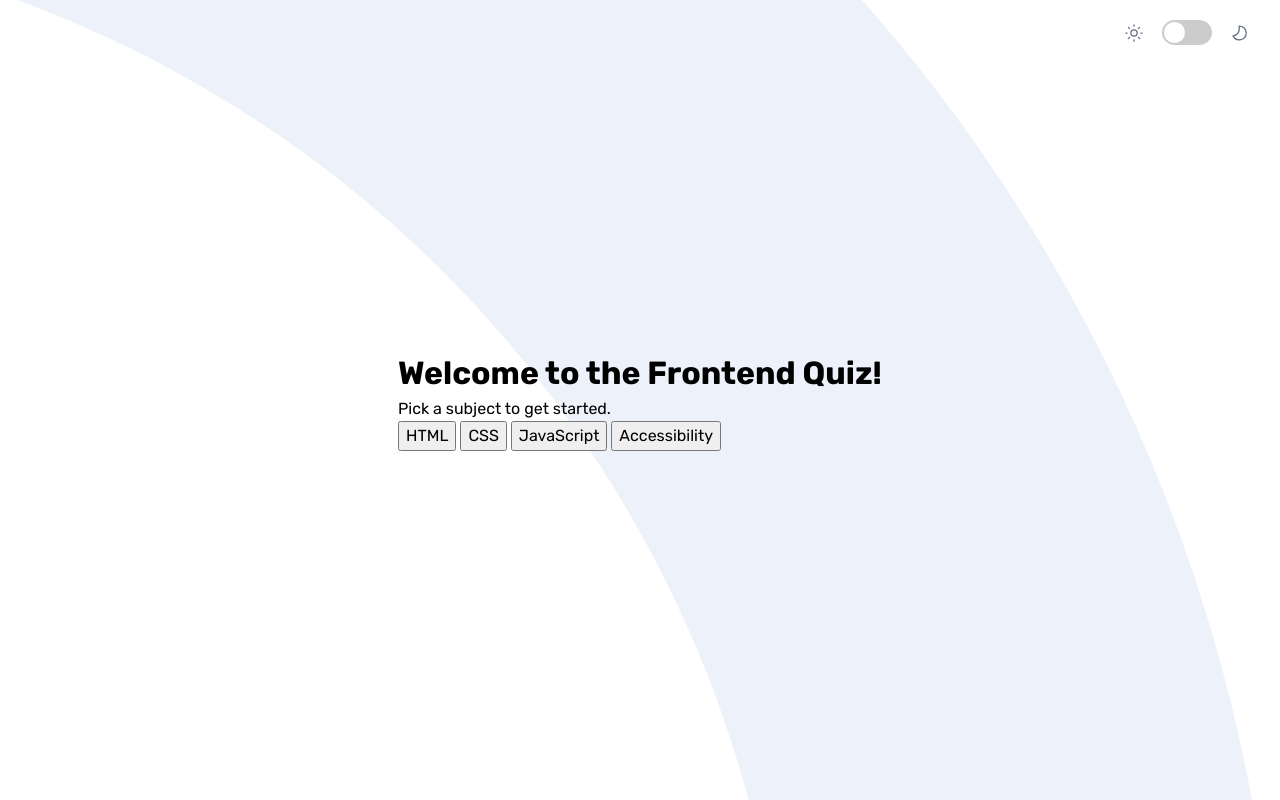
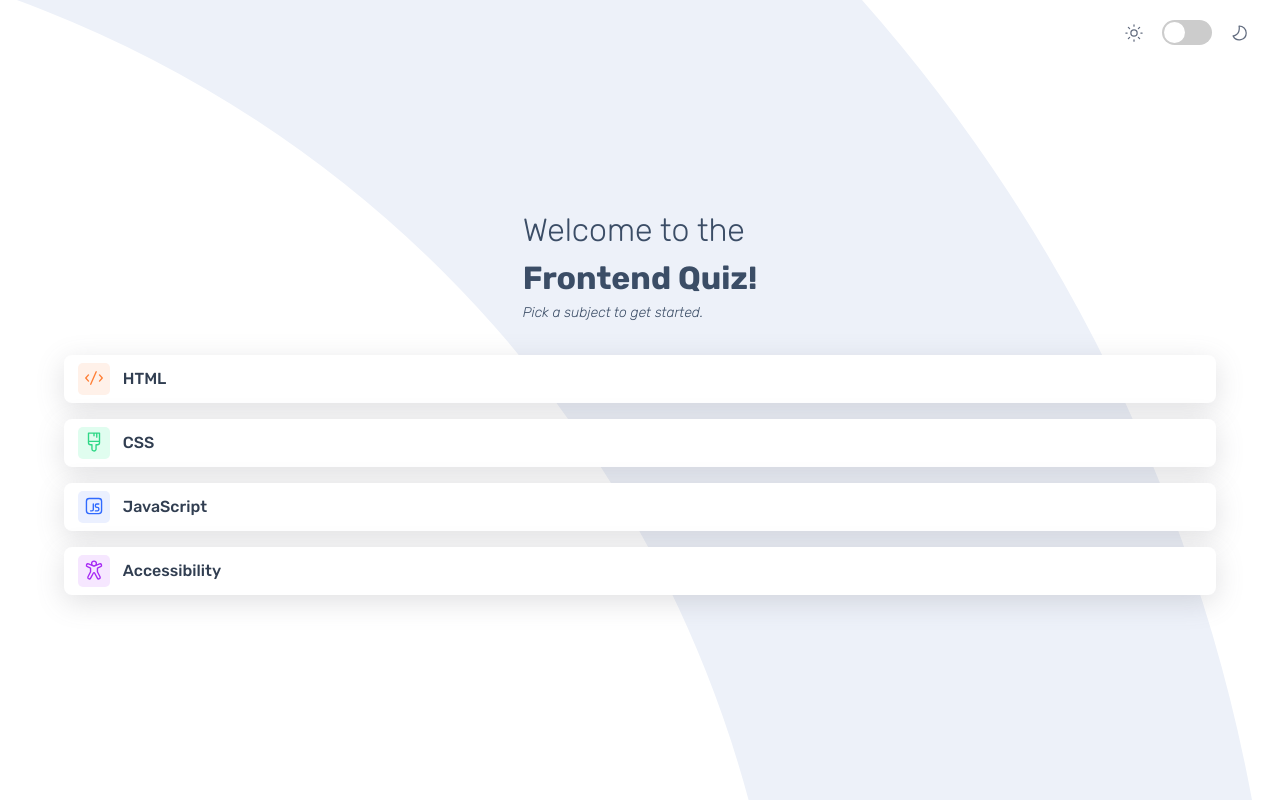
Before and after one commit to Hexerse/frontend-quiz, a plain HTML site: page index.html in a window 1280 px wide. Drawn offline with Linux system fonts and the light colour scheme.

Commit message:
header + buttons + dark mode for them

```diff
--- a/index.html
+++ b/index.html
@@ -35,15 +35,15 @@
 
     <main class="frontend__quiz">
       <header class="quiz__header">
-        <h1 class="quiz__welcome">Welcome to the Frontend Quiz!</h1>
+        <h1 class="quiz__welcome"><span class="welcome__nobold">Welcome to the</span> <br> Frontend Quiz!</h1>
         <p class="quiz__getstarted">Pick a subject to get started.</p>
       </header>
 
       <div class="quiz__buttons">
-        <button class="buttons__choose">HTML</button>
-        <button class="buttons__choose">CSS</button>
-        <button class="buttons__choose">JavaScript</button>
-        <button class="buttons__choose">Accessibility</button>
+        <button class="buttons__topics"><span class="topics">HTML</span></button>
+        <button class="buttons__topics"><span class="topics">CSS</span></button>
+        <button class="buttons__topics"><span class="topics">JavaScript</span></button>
+        <button class="buttons__topics"><span class="topics">Accessibility</span></button>
       </div>
     </main>
     <!-- Quiz menu end -->
--- a/js/main.js
+++ b/js/main.js
@@ -2,16 +2,32 @@ const dark = document.querySelector(".dark-mode");
 const light = document.querySelector(".light-mode");
 const icons = document.querySelectorAll(".icon");
 const toggleMode = document.getElementById("toggle-switch");
+const darkText = document.querySelector('.dark__text')
+const darkBackground = document.querySelector('dark__background')
 const body = document.body;
 
 const darkMode = () => {
+  const topicButtons = document.querySelectorAll('.buttons__topics');
+  const quiz = document.querySelector('.frontend__quiz')
+
   toggleMode.addEventListener("click", () => {
     //Body toggle
     body.classList.toggle("dark-mode");
+
+    //Header toggle
+    quiz.classList.toggle("dark__text");
+
     //Icon toggle
     icons.forEach((icon) => {
       icon.classList.toggle("dark-switch");
     });
+    //toggle topic buttons
+    topicButtons.forEach((topic) => {
+      topic.classList.toggle("dark__text")
+      topic.classList.toggle("dark__background")
+    })
+
+
   });
 };
 
--- a/styles/welcome.css
+++ b/styles/welcome.css
@@ -73,7 +73,7 @@ h6 {
   --font-family: "Rubik", sans-serif;
   --fw-light: 200;
   --fw-medium: 400;
-  --fw-bold: 600;
+  --fw-bold: 500;
 }
 
 body {
@@ -83,6 +83,11 @@ body {
   height: 100vh;
 
   font-family: var(--font-family);
+  transition: all 0.3s ease-in;
+}
+
+button:hover{
+  cursor: pointer;
 }
 
 .icon{
@@ -171,3 +176,115 @@ body {
 .toggle-switch:checked + .toggle-label::before {
   transform: translateX(25px);
 }
+
+.frontend__quiz{
+  display: flex;
+  flex-direction: column;
+  align-items: center;
+  gap: 2rem;
+  color: var(--clr-navy);
+  width: 100%;
+  transition: all 0.3s ease-in-out;
+}
+
+.welcome__nobold{
+  font-weight: var(--fw-light);
+}
+
+.quiz__header p{
+  font-weight: var(--fw-light);
+  font-style: italic;
+  font-size: 0.875rem;
+}
+
+.quiz__buttons {
+  display: flex;
+  flex-direction: column;
+  align-items: center;
+  width: 100%;
+  gap: 1rem;
+}
+
+.quiz__buttons button{
+  box-shadow: rgba(100, 100, 111, 0.2) 0px 7px 29px 0px;
+  width: 90%;
+  transition: all 0.3s ease-in;
+}
+
+.quiz__buttons button:hover{
+  box-shadow: rgba(100, 100, 111, 0.2) 0px 28px 50px 0px; /* Subtle box shadow on hover */
+  transform: translateY(-px) scale(1.02);
+}
+
+.buttons__topics{
+  border: none;
+  background-color:white;
+  height: 3rem;
+  border-radius: 0.5rem;
+  color: var(--clr-darknavy);
+}
+
+.topics{
+  display: flex;
+  align-items: center;
+  gap: 0.8rem;
+
+  font-weight: var(--fw-bold);
+  margin-left: 0.5rem;
+}
+
+.buttons__topics:nth-child(1) .topics::before{
+  content: '';
+  background-image: url(/starter-code/assets/images/icon-html.svg);
+  background-position: center;
+  background-repeat: no-repeat;
+  background-size: 70%;
+  height: 2rem;
+  width: 2rem;
+  background-color: #FFF1E9;
+  border-radius: .3125rem;
+}
+
+.buttons__topics:nth-child(2) .topics::before{
+  content: '';
+  background-image: url(/starter-code/assets/images/icon-css.svg);
+  background-position: center;
+  background-repeat: no-repeat;
+  background-size: 70%;
+  height: 2rem;
+  width: 2rem;
+  background-color: #e0fdef;
+  border-radius: .3125rem;
+}
+
+.buttons__topics:nth-child(3) .topics::before{
+  content: '';
+  background-image: url(/starter-code/assets/images/icon-js.svg);
+  background-position: center;
+  background-repeat: no-repeat;
+  background-size: 70%;
+  height: 2rem;
+  width: 2rem;
+  background-color: #ebf0ff;
+  border-radius: .3125rem;
+}
+
+.buttons__topics:nth-child(4) .topics::before{
+  content: '';
+  background-image: url(/starter-code/assets/images/icon-accessibility.svg);
+  background-position: center;
+  background-repeat: no-repeat;
+  background-size: 70%;
+  height: 2rem;
+  width: 2rem;
+  background-color: #f6e7ff;
+  border-radius: .3125rem;
+}
+
+.dark__text{
+  color: white;
+}
+
+.dark__background{
+  background-color: var(--clr-navy);
+}
```
